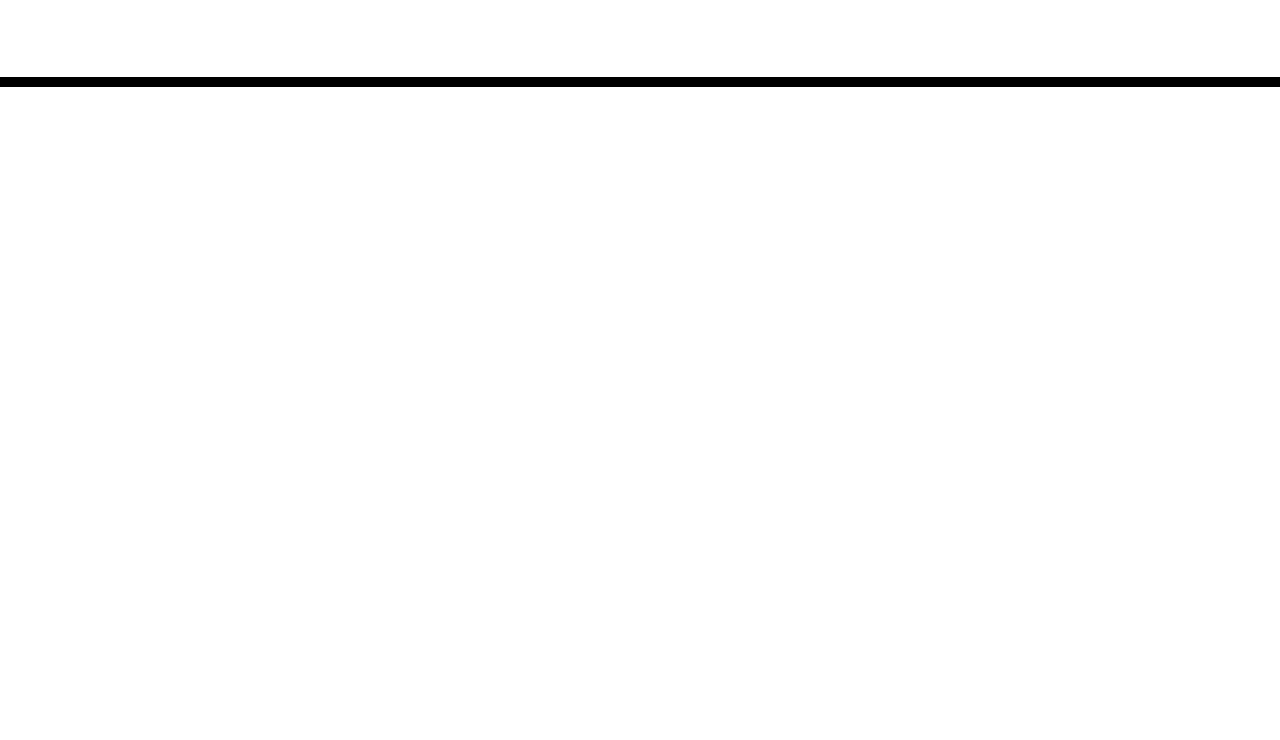
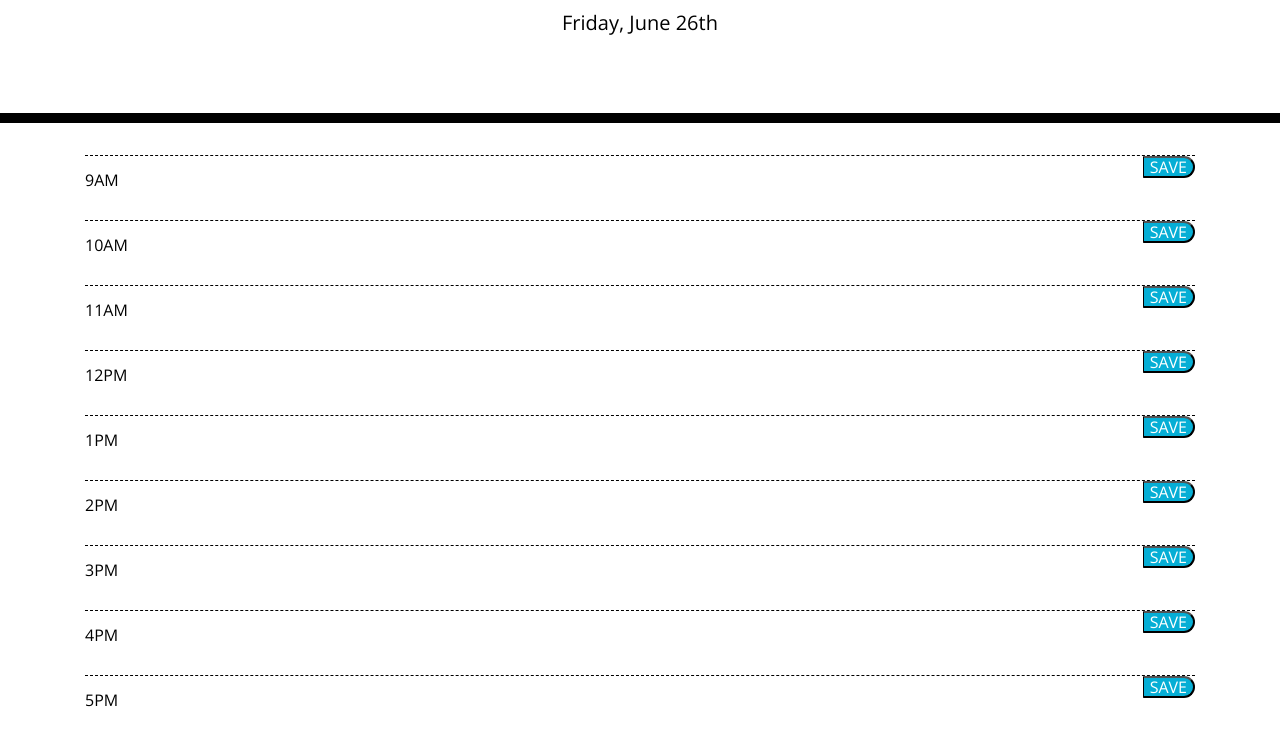
Before and after one commit to nmichel123/Third-Party-API-s-HW, a plain HTML site: page index.html in a window 1280 px wide. Shown: the part 181-921 px from the top of the page. Before the commit the page ends 800 px from the top, so only its background shows below. Drawn offline with nearby package versions, Linux system fonts and the light colour scheme.

Commit message:
html elements in place

```diff
--- a/index.html
+++ b/index.html
@@ -1,23 +1,14 @@
 <!DOCTYPE html>
 <html lang="en">
+
 <head>
   <meta charset="UTF-8" />
   <meta name="viewport" content="width=device-width, initial-scale=1.0" />
   <meta http-equiv="X-UA-Compatible" content="ie=edge" />
-    <link
-      rel="stylesheet"
-      href="https://stackpath.bootstrapcdn.com/bootstrap/4.3.1/css/bootstrap.min.css"
-    />
-    <link
-      rel="stylesheet"
-      href="https://use.fontawesome.com/releases/v5.8.1/css/all.css"
-      integrity="sha384-50oBUHEmvpQ+1lW4y57PTFmhCaXp0ML5d60M1M7uH2+nqUivzIebhndOJK28anvf"
-      crossorigin="anonymous"
-    />
-    <link
-      href="https://fonts.googleapis.com/css?family=Open+Sans&display=swap"
-      rel="stylesheet"
-    />
+  <link rel="stylesheet" href="https://stackpath.bootstrapcdn.com/bootstrap/4.3.1/css/bootstrap.min.css" />
+  <link rel="stylesheet" href="https://use.fontawesome.com/releases/v5.8.1/css/all.css"
+    integrity="sha384-50oBUHEmvpQ+1lW4y57PTFmhCaXp0ML5d60M1M7uH2+nqUivzIebhndOJK28anvf" crossorigin="anonymous" />
+  <link href="https://fonts.googleapis.com/css?family=Open+Sans&display=swap" rel="stylesheet" />
   <link rel="stylesheet" href="style.css" />
   <title>Work Day Scheduler</title>
 </head>
@@ -27,12 +18,109 @@
     <h1 class="display-3">Work Day Scheduler</h1>
     <p class="lead">A simple calendar app for scheduling your work day</p>
     <p id="currentDay" class="lead"></p>
+
+
   </header>
   <div class="container">
-      <!-- Timeblocks go here -->
+    <div id="9AM" class="hour">
+      <button type="button" class="saveBtn saveBtn i:hover" style="float:right">SAVE</button>
+      <p><br>9AM</p>
+    <div class="time-block"></div>
+      <br>
+    </div>
   </div>
 
+  <div class="container">
+    <div id="10AM" class="hour">
+      <button type="button" class="saveBtn saveBtn i:hover" style="float:right">SAVE</button>
+      <p><br>10AM</p>
+    <div class="time-block"></div>
+      <br>
+    </div>
+  </div>
+
+  <div class="container">
+      <div id="11AM" class="hour">
+        <button type="button" class="saveBtn saveBtn i:hover" style="float:right">SAVE</button>
+        <p><br>11AM</p>
+      <div class="time-block"></div>
+        <br>
+    </div>
+  </div>
+
+</header>
+<div class="container">
+  <div id="12PM" class="hour">
+    <button type="button" class="saveBtn saveBtn i:hover" style="float:right">SAVE</button>
+    <p><br>12PM</p>
+  <div class="time-block"></div>
+    <br>
+  </div>
+</div>
+
+<div class="container">
+  <div id="1PM" class="hour">
+    <button type="button" class="saveBtn saveBtn i:hover" style="float:right">SAVE</button>
+    <p><br>1PM</p>
+  <div class="time-block"></div>
+    <br>
+  </div>
+</div>
+
+<div class="container">
+    <div id="2PM" class="hour">
+      <button type="button" class="saveBtn saveBtn i:hover" style="float:right">SAVE</button>
+      <p><br>2PM</p>
+    <div class="time-block"></div>
+      <br>
+  </div>
+</div>
+
+</header>
+<div class="container">
+  <div id="3PM" class="hour">
+    <button type="button" class="saveBtn saveBtn i:hover" style="float:right">SAVE</button>
+    <p><br>3PM</p>
+  <div class="time-block"></div>
+    <br>
+  </div>
+</div>
+
+<div class="container">
+  <div id="4PM" class="hour">
+    <button type="button" class="saveBtn saveBtn i:hover" style="float:right">SAVE</button>
+    <p><br>4PM</p>
+  <div class="time-block"></div>
+    <br>
+  </div>
+</div>
+
+<div class="container">
+    <div id="5PM" class="hour">
+      <button type="button" class="saveBtn saveBtn i:hover" style="float:right">SAVE</button>
+      <p><br>5PM</p>
+    <div class="time-block"></div>
+      <br>
+  </div>
+</div>
+
+
 <script src="https://code.jquery.com/jquery-3.4.1.min.js"></script>
+
 <script src="https://cdnjs.cloudflare.com/ajax/libs/moment.js/2.24.0/moment.min.js"></script>
+
+  <script>
+
+    $("#currentDay").text(moment().format('dddd, MMMM Do'));
+
+
+
+
+
+
+  </script>
+
+
 </body>
+
 </html>
--- a/style.css
+++ b/style.css
@@ -63,9 +63,14 @@ textarea{
   border-bottom-right-radius: 15px;
   background-color: #06AED5;
   color: white;
+  right: auto;
 }
 
 .saveBtn i:hover {
-  font-size: 20px;
+  font-size: 40px;
   transition: all .3s ease-in-out;
 }
+
+#currentday {
+  color: #000000;
+}
```
Lines whose indentation alone changed are shown as unchanged.
